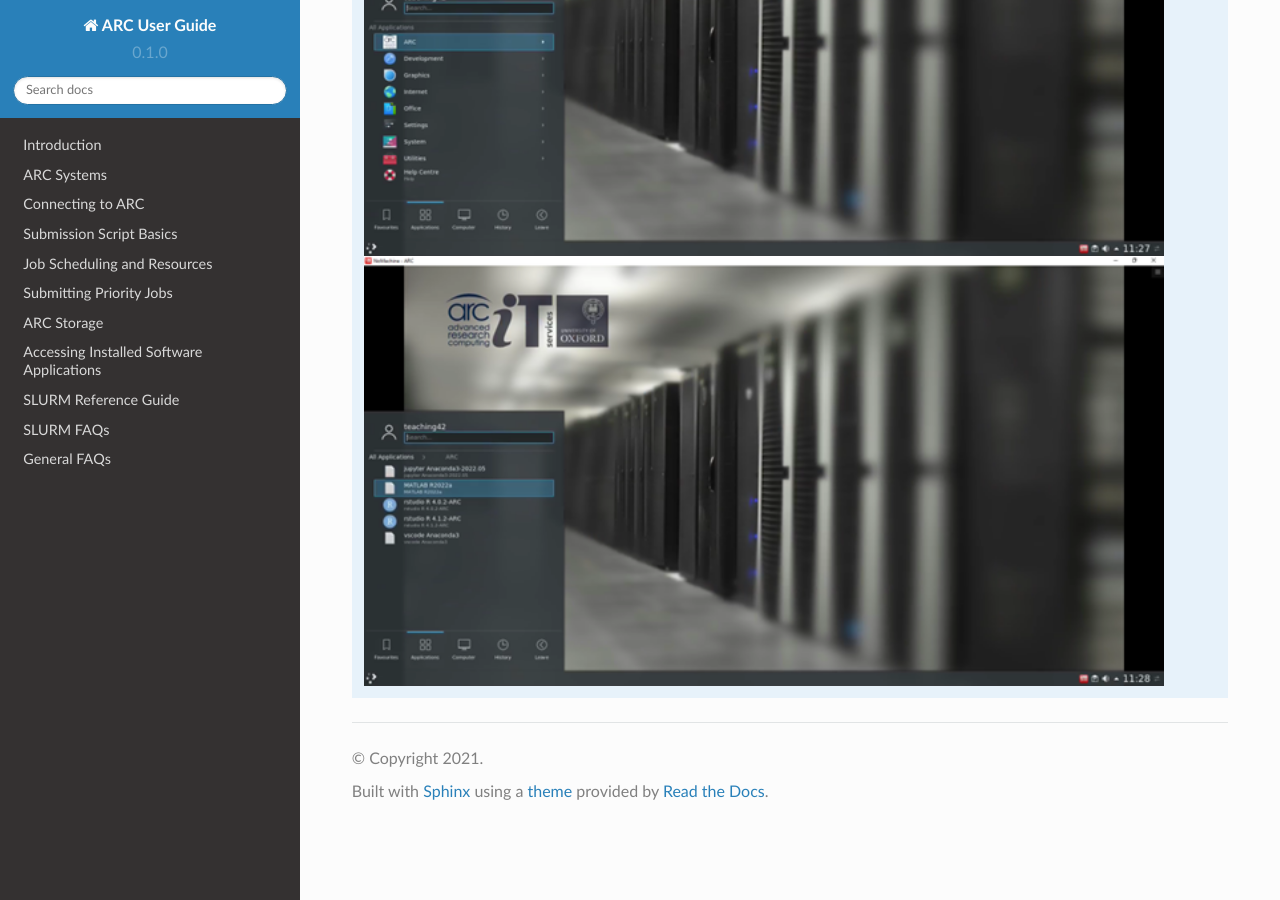
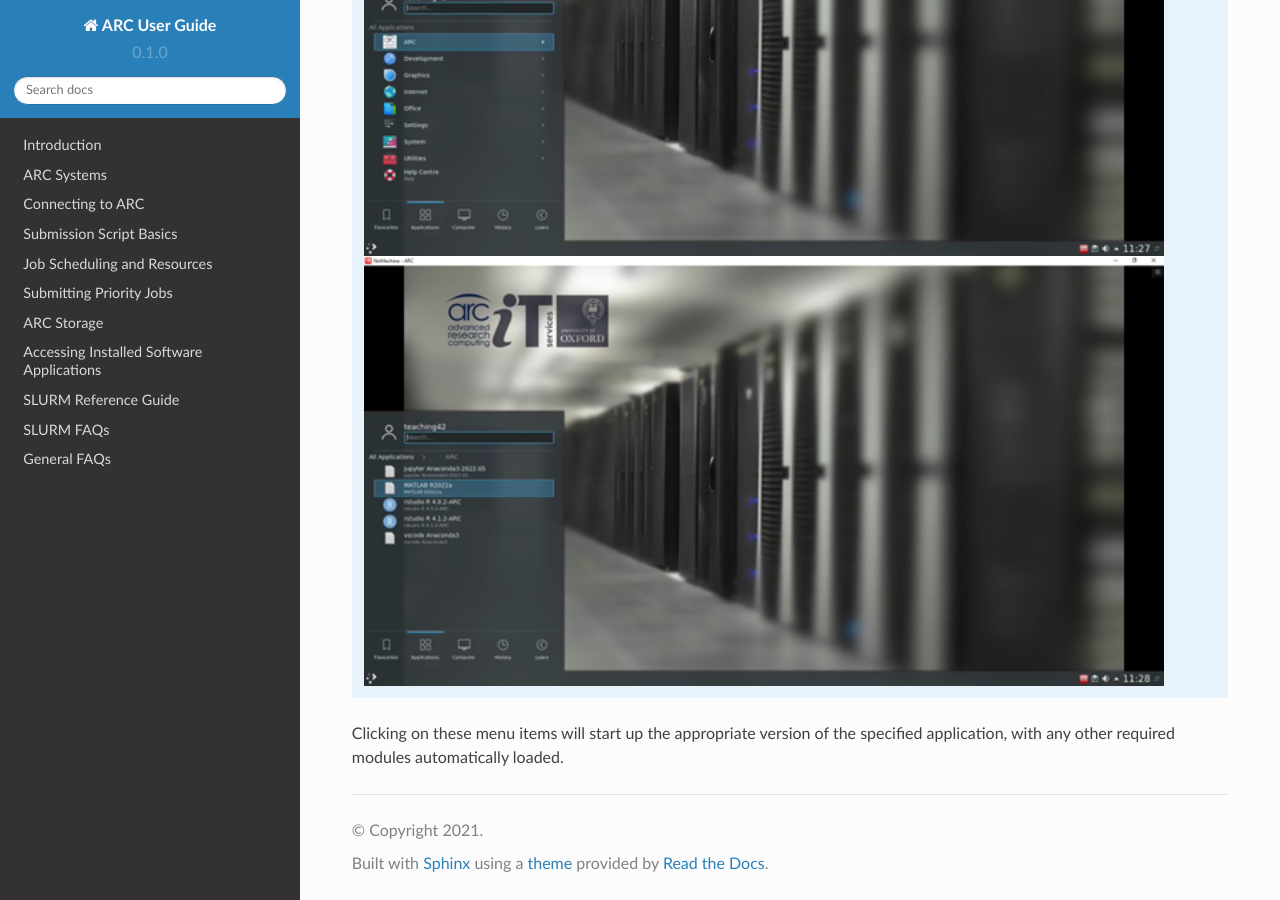
Before and after one commit to tina-friedrich/arc-user-guide, a Sphinx documentation site: the page built from docs/source/arc-gfx-interactive.rst, in a window 1280 px wide and 900 px high, scrolled down 2599 px. Built offline with Sphinx 7.4.7 and the Read the Docs theme 2.0.0, drawn with Linux system fonts in a browser that asks for light colours.

Commit message:
Update arc-gfx-interactive.rst

```diff
--- a/docs/source/arc-gfx-interactive.rst
+++ b/docs/source/arc-gfx-interactive.rst
@@ -63,3 +63,9 @@
   .. image:: images/arc-apps2.png
     :width: 800
     :alt: ARC Apps List
+
+Clicking on these menu items will start up the appropriate version of the specified application, with any other required modules automatically loaded.
+
+.. note:
+   If you need customised versions of applications or supporting modules (such as custom Anaconda virtual environments) you should load/activate these as
+   appropriate from the ``Konsole`` command window, in the same way as the ARC or HTC systems.
```
